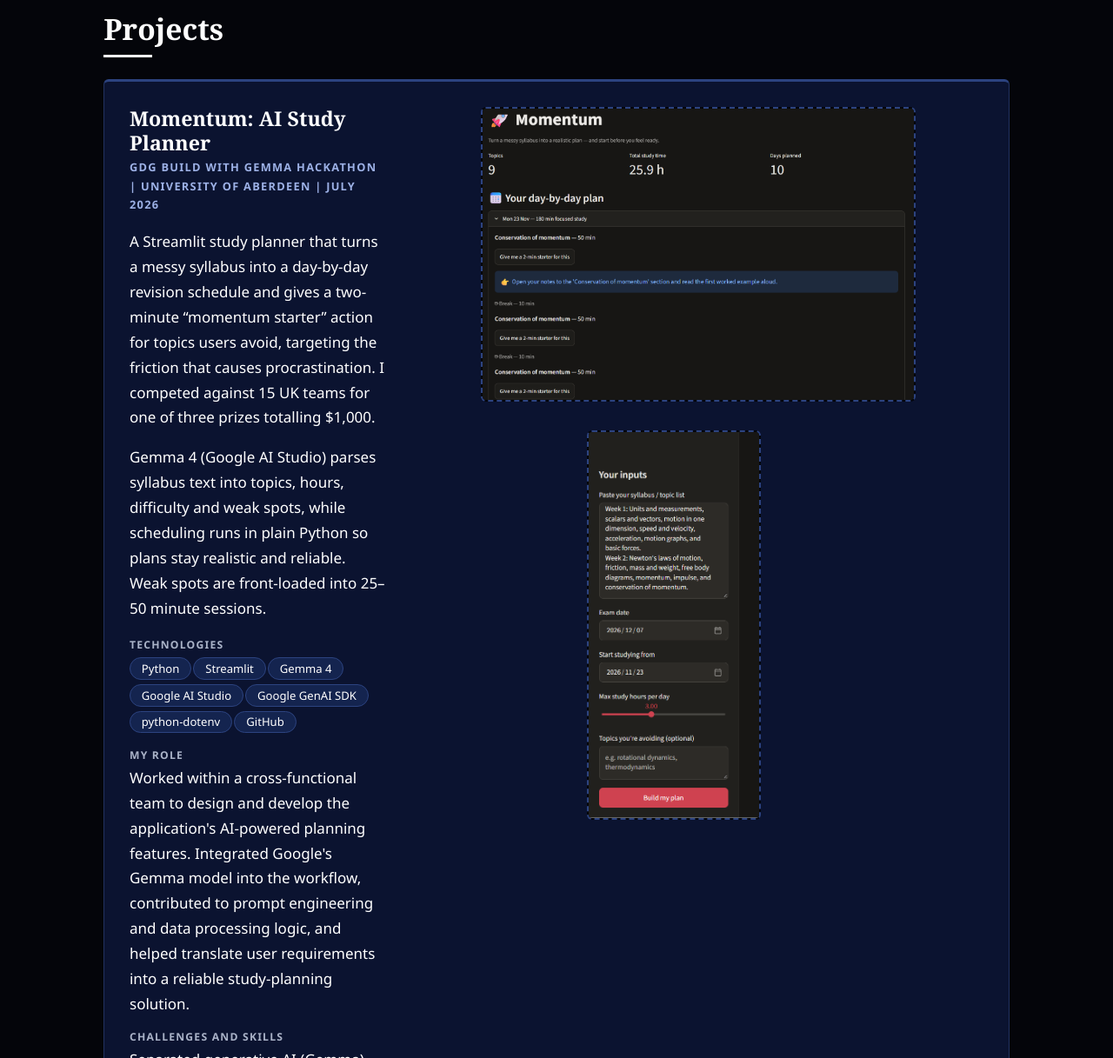
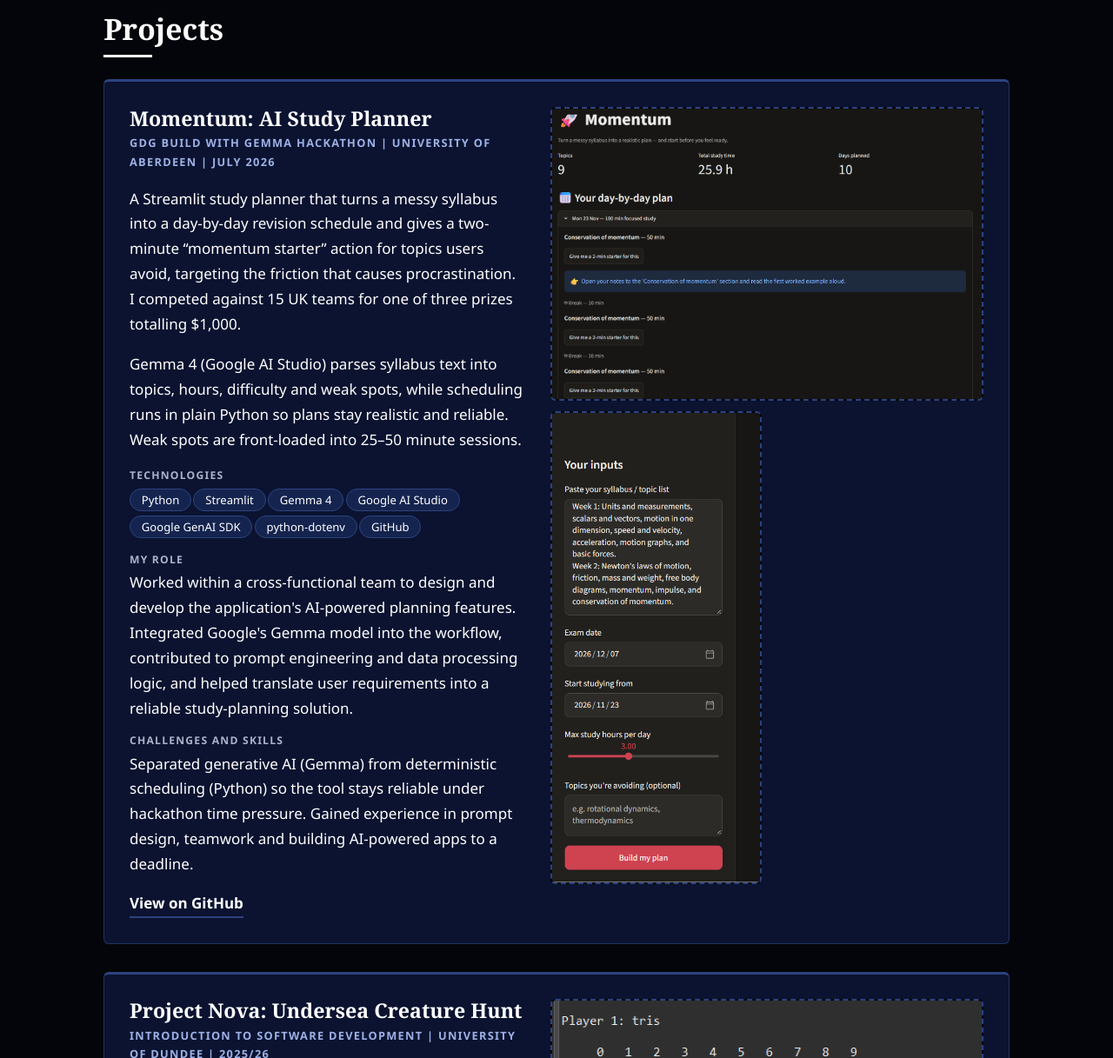
Before and after one commit to Trisss07/Trisss07.github.io, a plain HTML site: page index.html in a window 1280 px wide. Shown: the part 740-1957 px from the top of the page at 87% size. Drawn offline with Linux system fonts and the light colour scheme.

Commit message:
Refactor image gallery for Momentum app
Updated image layout for the Momentum app section by simplifying the HTML structure.

```diff
--- a/index.html
+++ b/index.html
@@ -122,15 +122,10 @@ img.shot{aspect-ratio:auto;height:auto;object-fit:contain;background:var(--bg)}
       </dl>
       <a class="link" href="https://github.com/Trisss07/momentum-gemma">View on GitHub</a>
     </div>
-    <div class="gal">
-       <img class="shot" src="app1.png"
-     style="display:block; width:500px; height:auto; margin:0 auto 20px;"
-     alt="App layout">
-
-<img class="shot" src="app2.png"
-     style="display:block; width:200px; height:auto; margin-left: 200px;"
-     alt="App layout">
-    </div>
+   <div class="gal">
+  <img class="shot" src="app1.png" alt="Momentum app layout">
+  <img class="shot" src="app2.png" alt="Momentum app layout">
+</div>
   </article>
   <article class="proj">
     <div>
```
